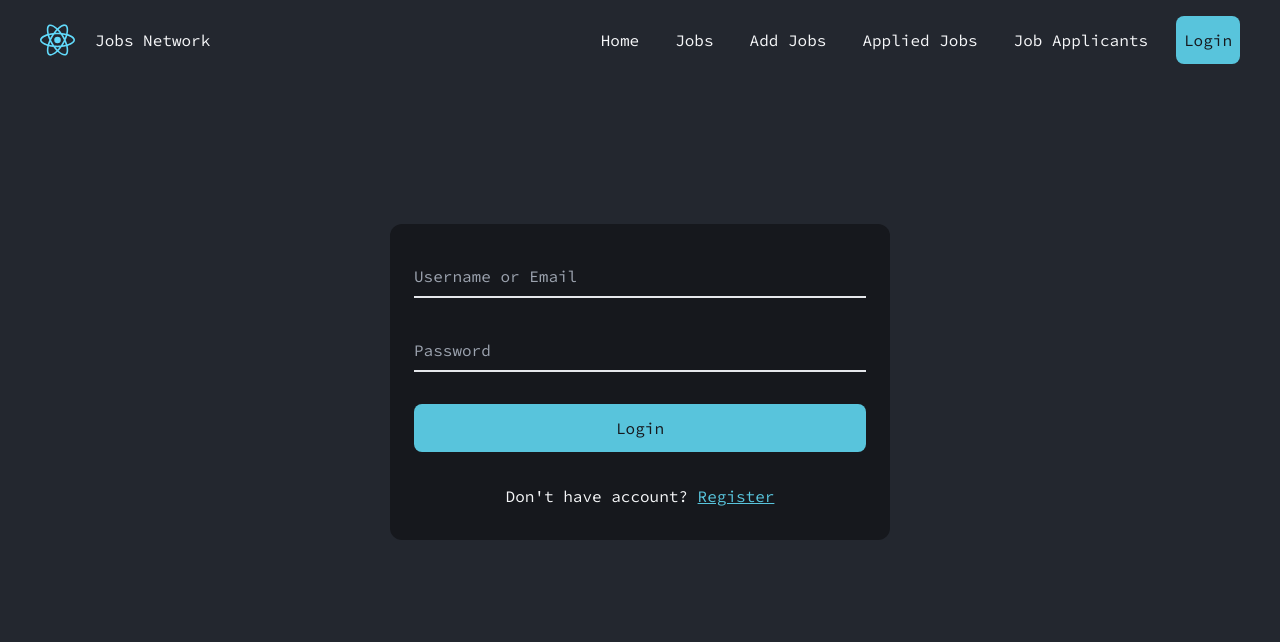
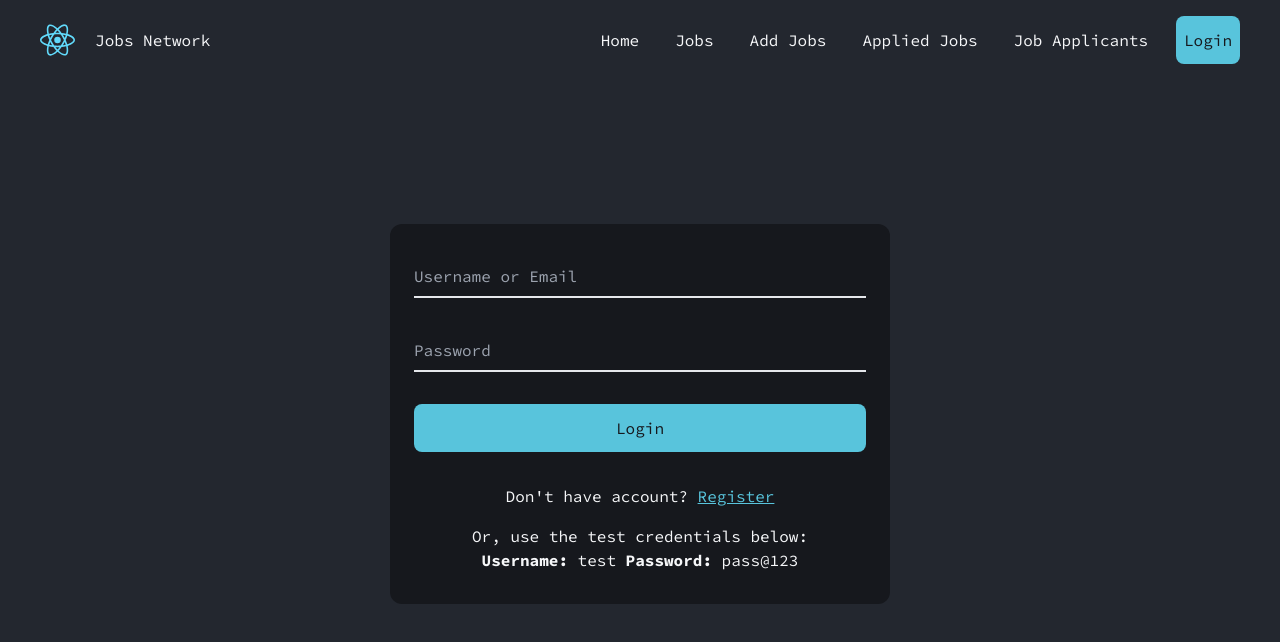
Before and after one commit to sumitRohilla/Jobs-Network, a React (Vite) app: page /login in a window 1280 px wide. Shown: the top 642 px of the page. Built offline with nearby package versions, Linux system fonts and the light colour scheme; no server answers.

Commit message:
added cred

```diff
--- a/src/components/Login.jsx
+++ b/src/components/Login.jsx
@@ -55,6 +55,10 @@ const Login = () => {
           Don't have account?{" "}
           <u className="text-buttonColor hover:text-textColor">Register</u>
         </Link>
+        <p className="mt-4">Or, use the test credentials below:</p>
+        <p>
+          <strong>Username:</strong> test <strong>Password:</strong> pass@123
+        </p>
       </form>
     </section>
   );
```
